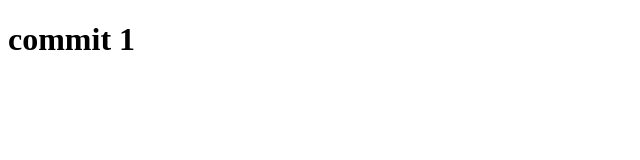
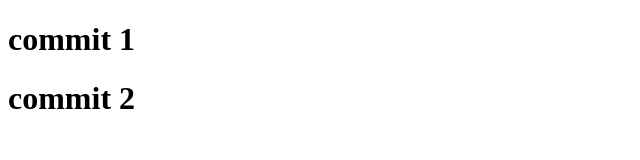
Before and after one commit to VedantPatel-Simform/git_assignment, a plain HTML site: page index.html in a window 1280 px wide. Shown: the whole page, without its empty margins (0-640 px from the left). Drawn offline with Linux system fonts and the light colour scheme.

Commit message:
Add commit 2 in index.html

```diff
--- a/index.html
+++ b/index.html
@@ -7,5 +7,6 @@
 </head>
 <body>
     <h1>commit 1</h1>
+    <h1>commit 2</h1>
 </body>
 </html>
```
